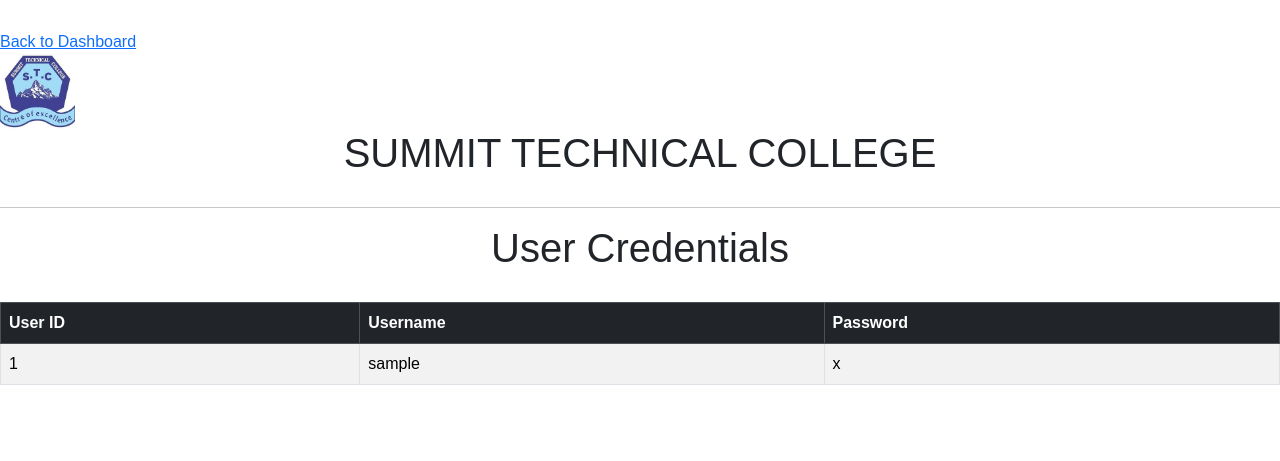
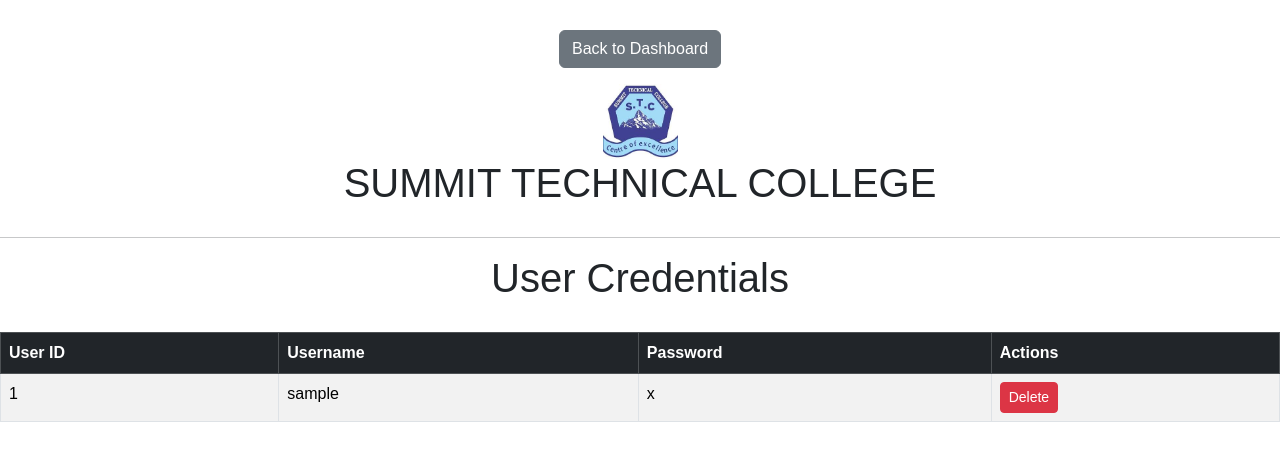
Before and after one commit to sakwasilas/summit, a Flask app: page /show_credentials in a window 1280 px wide. Shown: the top 461 px of the page. Run offline with Flask 3, Linux system fonts and the light colour scheme; the visitor is signed in with stand-in values (Sample User, id 1); tables that the repository leaves empty hold one stand-in row (values such as "Sample post").

Commit message:
added delete route

```diff
--- a/app.py
+++ b/app.py
@@ -502,6 +502,24 @@ def show_credentials():
         db.close()
 
     return render_template('admin/show_credentials.html', users=users)
+'''
+admin delete user
+'''
+@app.route('/delete_user/<int:user_id>', methods=['POST'])
+def delete_user(user_id):
+    if 'role' not in session or session['role'] != 'admin':
+        return redirect(url_for('login'))
+
+    db = SessionLocal()
+    try:
+        user = db.query(User).filter(User.id == user_id).first()
+        if user:
+            db.delete(user)
+            db.commit()
+    finally:
+        db.close()
+
+    return redirect(url_for('show_credentials'))
 
 
 '''
--- a/templates/admin/show_credentials.html
+++ b/templates/admin/show_credentials.html
@@ -19,13 +19,20 @@
             width: 70%;
             margin: auto;
         }
+
+        .header {
+            text-align: center;
+        }
     </style>
 </head>
 <body>
-     <!-- Header -->
-      <a href="{{ url_for('admin_dashboard') }}">Back to Dashboard</a>
+    <!-- Back to dashboard -->
+    <div class="text-center mb-3">
+        <a href="{{ url_for('admin_dashboard') }}" class="btn btn-secondary">Back to Dashboard</a>
+    </div>
+
     <div class="header">
-        <img src="{{ url_for('static', filename='images/logo.jpg') }}" alt="Summit Tech College"width="75" height="75">
+        <img src="{{ url_for('static', filename='images/logo.jpg') }}" alt="Summit Tech College" width="75" height="75">
         <h1>SUMMIT TECHNICAL COLLEGE</h1>
     </div>
     <hr>
@@ -36,25 +43,25 @@
         <thead class="table-dark">
             <tr>
                 <th>User ID</th>
-
                 <th>Username</th>
                 <th>Password</th>
+                <th>Actions</th>
             </tr>
         </thead>
         <tbody>
             {% for user in users %}
             <tr>
                 <td>{{ user.id }}</td>
-
                 <td>{{ user.username }}</td>
                 <td>{{ user.password }}</td>
+                <td>
+                    <form action="{{ url_for('delete_user', user_id=user.id) }}" method="post" onsubmit="return confirm('Are you sure you want to delete this user?');">
+                        <button type="submit" class="btn btn-danger btn-sm">Delete</button>
+                    </form>
+                </td>
             </tr>
             {% endfor %}
-
-
-
         </tbody>
     </table>
-
 </body>
 </html>
```
Lines whose indentation alone changed are shown as unchanged.
